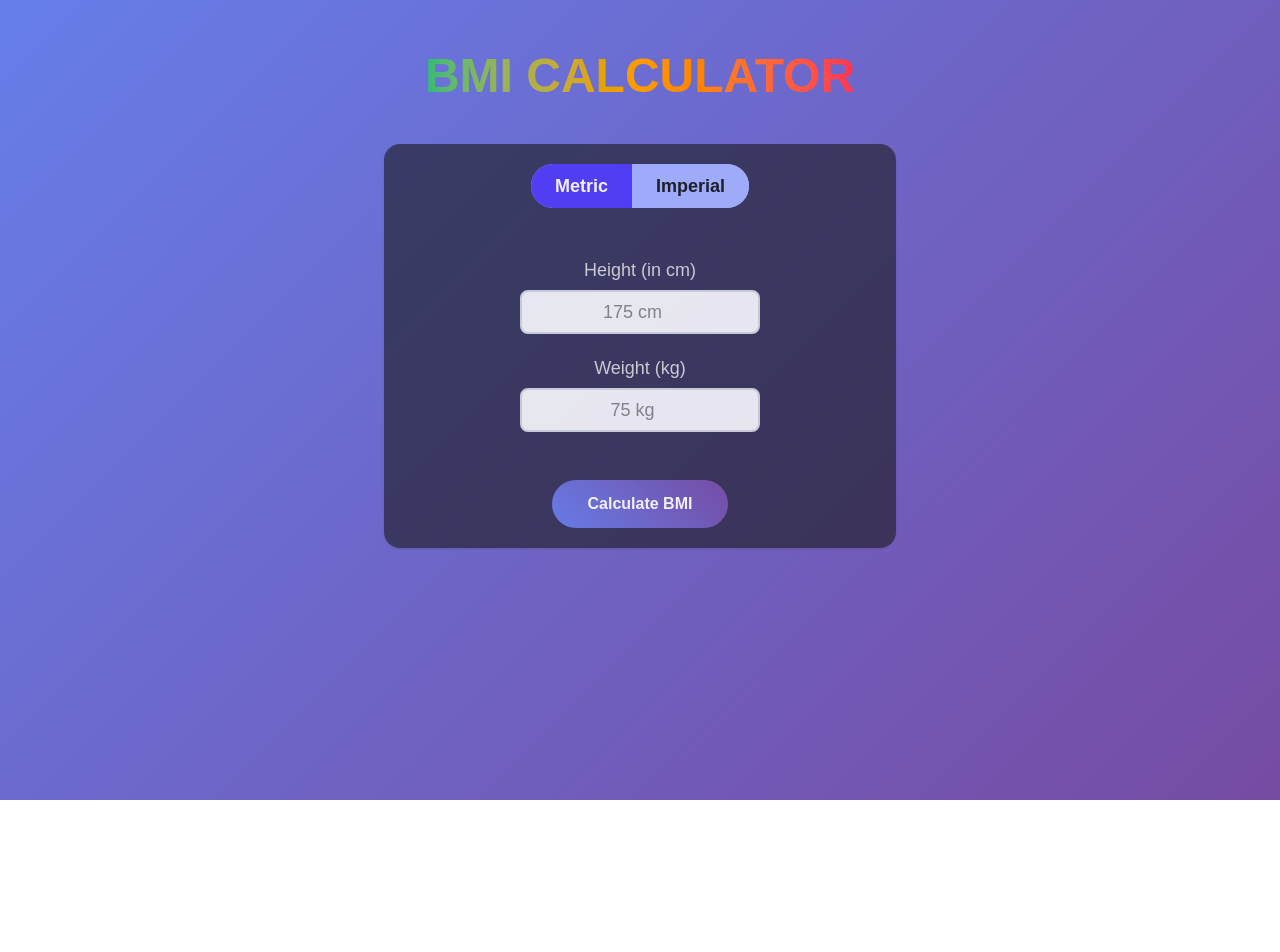
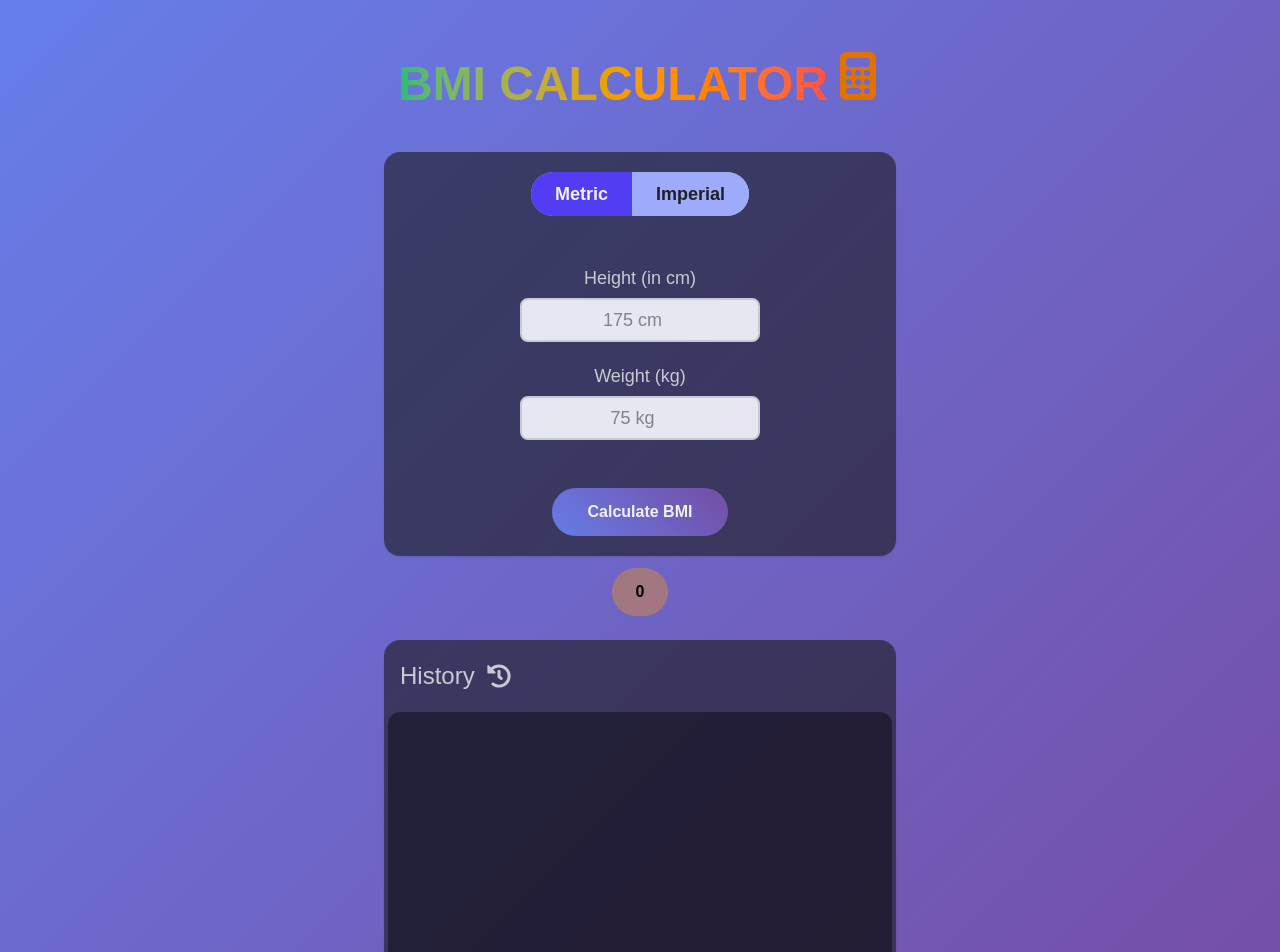
Before and after one commit to godseye1310/bmi-calc, a React (Vite) app: page / in a window 1280 px wide. Shown: the top 952 px of the page. Before the commit the page ends 800 px from the top, so only its background shows below. Built offline with nearby package versions, Linux system fonts and the light colour scheme.

Commit message:
+storing bmi to localStorage for persistent BMI Record

```diff
--- a/package.json
+++ b/package.json
@@ -14,6 +14,7 @@
     "clsx": "^2.1.1",
     "react": "^19.1.1",
     "react-dom": "^19.1.1",
+    "react-icons": "^5.5.0",
     "tailwind-merge": "^3.3.1",
     "tailwindcss": "^4.1.11"
   },
--- a/src/App.jsx
+++ b/src/App.jsx
@@ -1,25 +1,64 @@
 // import { useState } from "react";
 import { useState } from "react";
 import BmiForm from "./components/BmiForm";
+import History from "./components/History";
+import { FaCalculator } from "react-icons/fa6";
 
 function App() {
 	const [bmi, setBmi] = useState(0);
+	const [bmiRecord, setBmiRecord] = useState(
+		JSON.parse(localStorage.getItem("bmiLocalHistory")) || []
+	);
+
+	const handleBmiResult = (val) => {
+		setBmi(val);
+
+		/**
+		 * open modal
+		 * display result in the modal
+		 */
+
+		const newBmi = {
+			bmi: val,
+			date: Date.now(),
+		};
+
+		(newBmi.id = newBmi.date),
+			setBmiRecord((prevHistory) => {
+				const updatedHistory = [...prevHistory, newBmi];
+				localStorage.setItem(
+					"bmiLocalHistory",
+					JSON.stringify(updatedHistory)
+				);
+				return updatedHistory;
+			});
+		// console.log(history);
+	};
 
 	return (
 		<>
 			<div className="w-full">
-				<h1 className="app-heading">BMI CALCULATOR</h1>
+				<h1 className="app-heading flex gap-x-1.5 justify-center items-baseline-last">
+					BMI CALCULATOR{" "}
+					<span className="text-amber-600">
+						<FaCalculator />
+					</span>
+				</h1>
 
 				<div className="">
 					{/* Form Component */}
-					<BmiForm />
+					<BmiForm handleBmiResult={handleBmiResult} />
 
 					{/*
 						// Modal Component
 						// Result Component
 					*/}
+					<p className="text-center bg-amber-500/35 rounded-3xl w-fit mx-auto px-6 py-3 mt-3 font-bold">
+						{bmi}
+					</p>
 
 					{/* History Component */}
+					<History bmiRecord={bmiRecord} />
 				</div>
 			</div>
 		</>
--- a/src/components/BmiForm.jsx
+++ b/src/components/BmiForm.jsx
@@ -1,7 +1,7 @@
 import React, { useState } from "react";
 import Card from "./ui/Card";
 
-const BmiForm = () => {
+const BmiForm = ({ handleBmiResult }) => {
 	const [imperial, setImperial] = useState(false);
 
 	const [height, setHeight] = useState("");
@@ -36,7 +36,7 @@ const BmiForm = () => {
 
 		if (!imperial) {
 			bmi = num_weight / (num_Meter_height * num_Meter_height);
-			console.log(bmi.toFixed(1));
+			// console.log(bmi.toFixed(1));
 		} else {
 			let feet = Number(imperialHeight.feet);
 			let inches = Number(imperialHeight.inches);
@@ -44,8 +44,14 @@ const BmiForm = () => {
 			let totalInches = feet * 12 + inches;
 
 			bmi = 703 * (weight / (totalInches * totalInches));
-			console.log(bmi.toFixed(1));
 		}
+		console.log(bmi.toFixed(1));
+		handleBmiResult(bmi.toFixed(1));
+
+		// clear inputs
+		setHeight("");
+		setWeight("");
+		setImperialHeight({ feet: "", inches: "" });
 	};
 
 	return (
@@ -166,6 +172,7 @@ const BmiForm = () => {
 								id="weight"
 								placeholder={imperial ? "150 lbs" : "75 kg"}
 								required
+								step="0.1"
 								min={imperial ? "12" : "5"}
 								max={imperial ? "1545" : "700"}
 								value={weight}
--- /dev/null
+++ b/src/components/History.jsx
@@ -0,0 +1,57 @@
+import { FaHistory } from "react-icons/fa";
+import Card from "./ui/Card";
+
+// const bmiArr = [
+// 	{ id: "1755131523303", date: "1755131523303", bmiValue: "23" },
+// 	{ id: "1755131524466", date: "1755131524466", bmiValue: "25" },
+// 	{ id: "1755131525138", date: "1755131525138", bmiValue: "30" },
+// 	{ id: "1755131525782", date: "1755131525782", bmiValue: "18.5" },
+// 	{ id: "1755132158599", date: "1755132158599", bmiValue: "16" },
+// 	{ id: "1755132160122", date: "1755132160122", bmiValue: "45" },
+// 	{ id: "1755132161190", date: "1755132161190", bmiValue: "36" },
+// 	{ id: "1755132163422", date: "1755132163422", bmiValue: "23.5" },
+// 	{ id: "1755132164470", date: "1755132164470", bmiValue: "20" },
+// 	{ id: "1755132165406", date: "1755132165406", bmiValue: "50" },
+// ];
+
+const History = ({ bmiRecord }) => {
+	// console.log(bmiRecord);
+	return (
+		<Card className={"max-w-lg w-full mx-auto mt-6 px-1"}>
+			<div className="text-left">
+				<h3 className="text-2xl text-neutral-300 mb-5 pl-3 flex justify-start items-center gap-x-3">
+					History
+					<span>
+						<FaHistory />
+					</span>
+				</h3>
+				<div className="w-full h-96 box-border pl-1.5 pr-0.5 pb-1.5 pt-5 rounded-xl bg-black/50 ">
+					<ul className=" flex flex-col gap-0.5 rounded-xl h-full overflow-y-auto pt-3 pb-3 ">
+						{bmiRecord.map((bmiData) => {
+							return (
+								<li
+									key={bmiData.id}
+									className="flex justify-start items-center bg-neutral-600/50 hover:bg-neutral-600/90 opacity-75 hover:opacity-100 rounded py-1.5 text-neutral-100"
+								>
+									<div className="w-[50%] pl-3">
+										<p>{bmiData.date}</p>
+									</div>
+									<p className="w-[20%]">
+										<span>{bmiData.bmi}</span>
+									</p>
+									<div className="w-[30%] flex justify-center">
+										<button className="text-neutral-100 px-3 pb-1 pt-1.5 text-sm font-extralight rounded-xs bg-sky-500 hover:bg-sky-600">
+											See details
+										</button>
+									</div>
+								</li>
+							);
+						})}
+					</ul>
+				</div>
+			</div>
+		</Card>
+	);
+};
+
+export default History;
```
Also changed, not shown: 1 other file (tests, documents, lock files or other folders).
